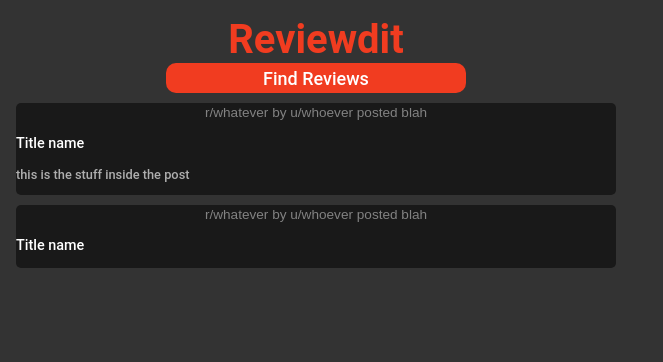
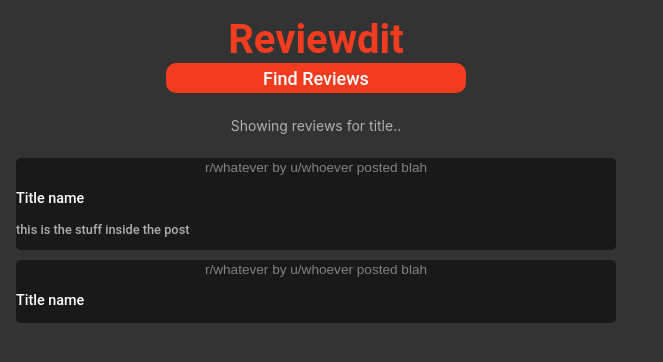
Before and after one commit to trnztran/reviewdit, a React (Create React App) app: page / in a window 1280 px wide. Shown: the top 362 px of the page, without its empty margins (0-663 px from the left). Built offline with nearby package versions, Linux system fonts and the light colour scheme; no server answers.

Commit message:
grab url + product name functionality

```diff
--- a/package.json
+++ b/package.json
@@ -1,6 +1,7 @@
 {
   "name": "reviewdit",
   "version": "0.1.0",
+  "proxy": "http://localhost:5000/",
   "private": true,
   "dependencies": {
     "@testing-library/jest-dom": "^5.17.0",
--- a/src/App.css
+++ b/src/App.css
@@ -57,6 +57,12 @@ body {
   gap: 10px;
 }
 
+.review-search-title {
+  color: var(--text-color-b);
+  font-size: 14px;
+  overflow: hidden;
+}
+
 .review {
   background-color: var(--background-color-c);
   color: var(--background-color-a);
--- a/src/App.js
+++ b/src/App.js
@@ -1,13 +1,34 @@
+  /*global chrome*/
+import React, {useState, useEffect} from 'react';
 import './App.css';
 
 function App() {
 
+  const [productName, setProductName] = useState(null);
+
+  function getURL(callback){
+    return chrome.tabs.query({currentWindow: true, active: true}, function(tabs) {
+        callback(tabs[0].url)});
+  }
+
+  const getProductName = async(url) => {
+    // console.log(url);
+
+    let amazon_URL = url;
+
+    await fetch('http://localhost:5000/productName?website='+amazon_URL)
+      .then(response => response.text())
+      .then(text => console.log(text));
+  }
 
   return (
     <div className="App">
         <div className = "title">Reviewdit</div>
-        <button className = "btn">Find Reviews</button>
+        <button onClick = {getURL(getProductName)} className = "btn">Find Reviews</button>
         <div className = "review-listing">
+          <p className= 'review-search-title'>
+            Showing reviews for title..
+          </p>
           <div className = "review">
             <span className="review-header">
               r/whatever by u/whoever posted blah
```
Also changed, not shown: public/manifest.json, 1 other file (tests, documents, lock files or other folders).
